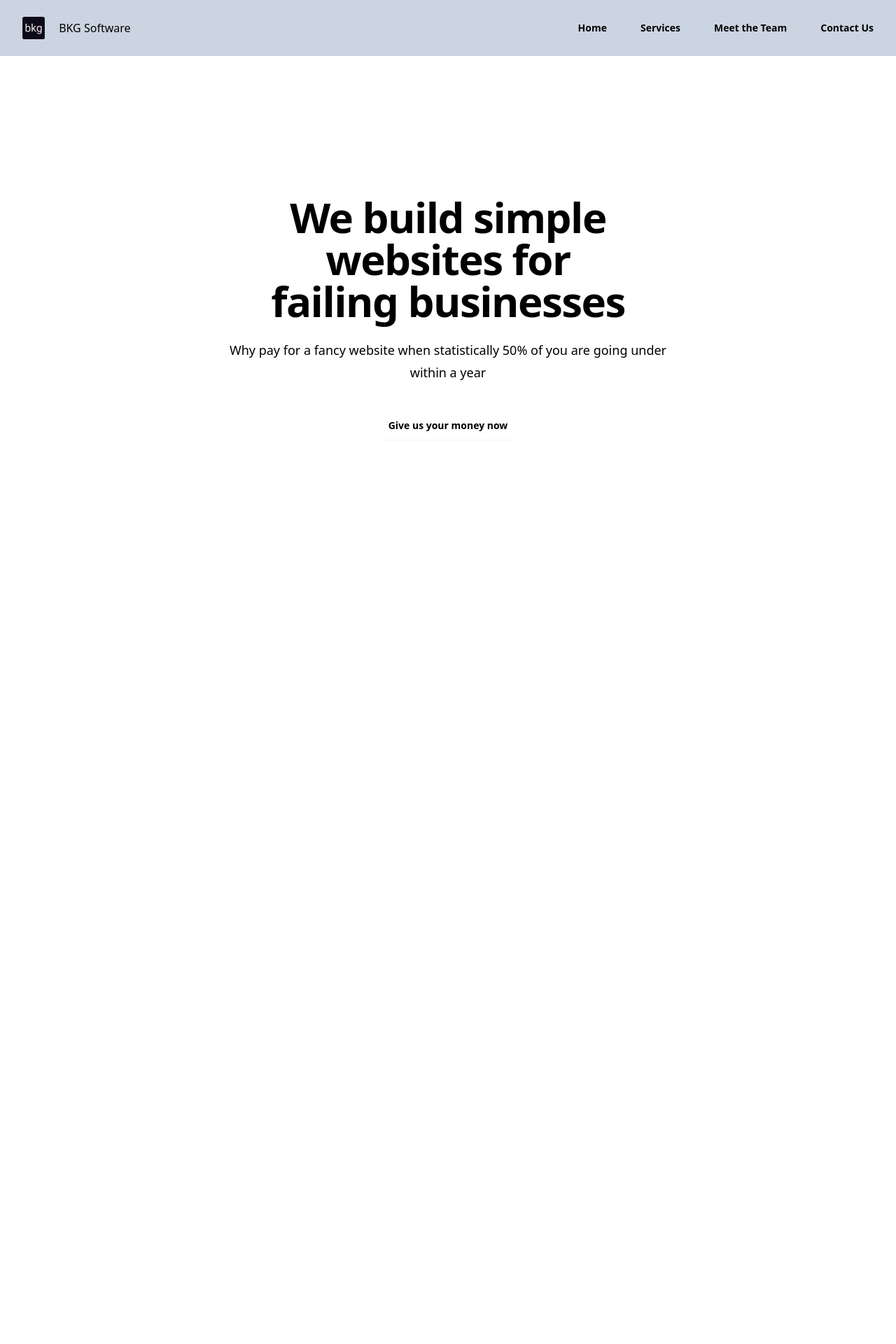
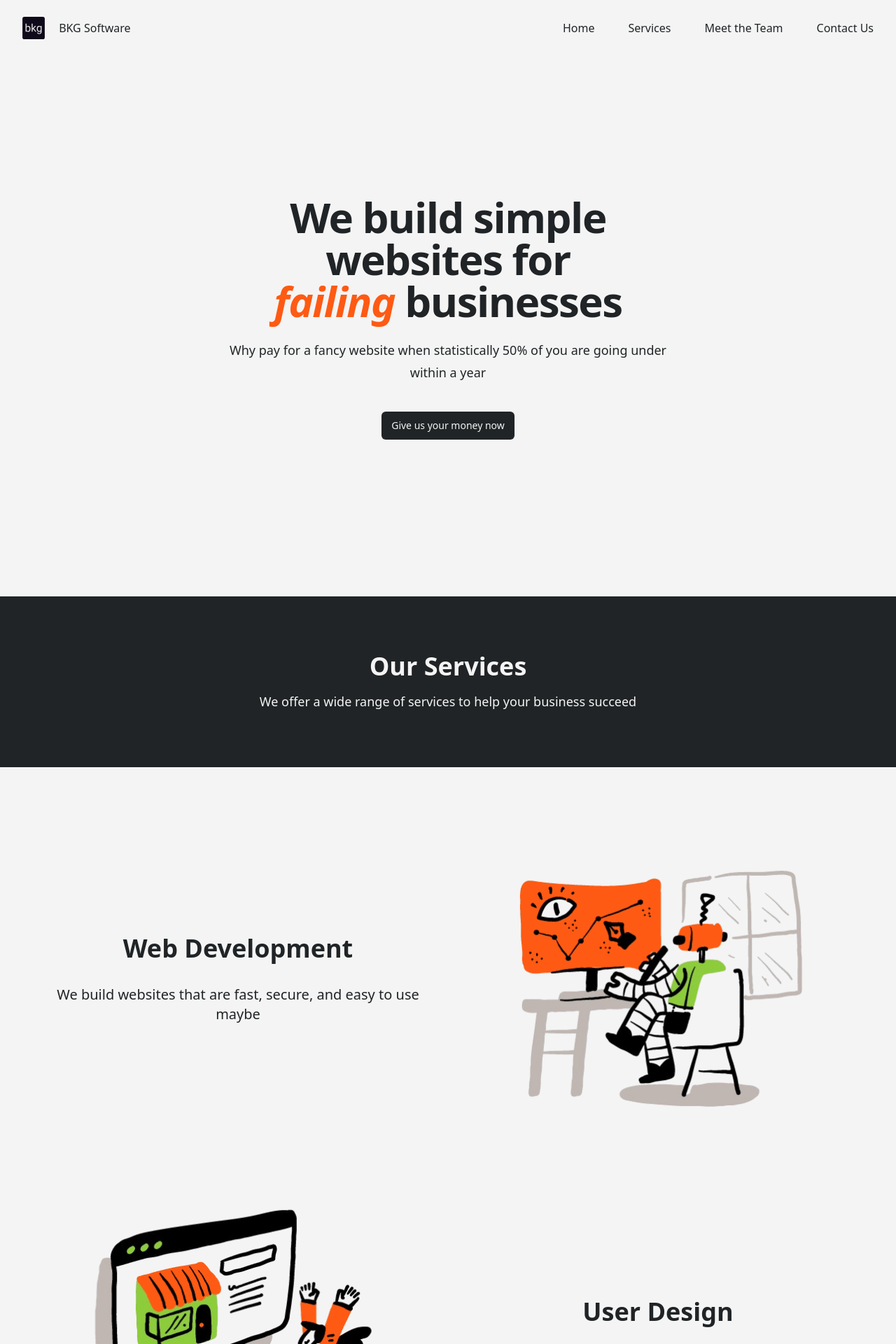
Before and after one commit to bkgsoftware/web, a React (Create React App) app: page /contact in a window 1280 px wide. Shown: the top 1920 px of the page at 70% size. Before the commit the page ends 852 px from the top, so only its background shows below. Built offline with nearby package versions, Linux system fonts and the light colour scheme.

Commit message:
homepage design kinda

```diff
--- a/src/App.js
+++ b/src/App.js
@@ -1,34 +1,19 @@
 import React from 'react';
-// import { BrowserRouter as Router, Route, Routes } from 'react-router-dom';
-// import LandingPage from './pages/LandingPage';
-// import ContactPage from './pages/ContactPage';
-// import NavBar from "./components/NavBar";
-// import AboutPage from "./pages/AboutPage";
 import Header from "./components/Header";
 import Hero from './components/Hero';
+import TitleSection from './components/TitleSection';
+import FeatureSection from './components/FeatureSection';
+import FeatureSectionImage1 from './assets/featuresection1.png';
+import FeatureSectionImage2 from './assets/featuresection2.png';
 
 function App() {
     return (
-      // <Router>
-      //     <NavBar></NavBar>
-
-      //     <Routes>
-      //         <Route path="/" element={<LandingPage/>}/>
-      //         <Route path="/about" element={<AboutPage/>}/>
-      //         <Route path="/contact" element={<ContactPage/>}/>
-      //     </Routes>
-      // </Router>
-    //   <div className="min-h-screen flex flex-col">
-    //     <Header />
-    //     <main className="flex-grow">
-    //       <WelcomeSection />
-    //       <ServicesSection />
-    //     </main>
-    //     <Footer />
-    //   </div>
     <div className="min-h-screen flex flex-col">
         <Header/>
         <Hero/>
+        <TitleSection title="Our Services" description="We offer a wide range of services to help your business succeed"/>
+        <FeatureSection title="Web Development" description="We build websites that are fast, secure, and easy to use maybe" imageSrc={FeatureSectionImage1} />
+        <FeatureSection title="User Design" description="Something about unique design for their yadda yadda yadda" imageSrc={FeatureSectionImage2} reverse='True' />
     </div>
     );
 }
--- /dev/null
+++ b/src/components/FeatureSection.js
@@ -0,0 +1,21 @@
+const FeatureSection = ({ title, description, imageSrc, reverse = false }) => (
+    <section className="pt-16 lg:pt-20 bg-white">
+      <div className="container mx-auto px-4 max-w-6xl">
+        <div className="grid gap-10 lg:gap-20 lg:grid-cols-2 content-center">
+          <div className={`flex flex-col justify-center ${reverse ? 'lg:order-2' : 'lg:order-1'}`}>
+            <h2 className="text-center text-3xl lg:text-4xl font-bold mb-8 text-black">
+              {title}
+            </h2>
+            <p className="text-center text-lg lg:text-xl text-black">
+              {description}
+            </p>
+          </div>
+          <div className={`mb-4 lg:mb-0 max-w-[275px] mx-auto lg:max-w-full ${reverse ? 'lg:order-1' : 'lg:order-2'}`}>
+            <img src={imageSrc} alt={title} className="w-full h-auto object-cover" />
+          </div>
+        </div>
+      </div>
+    </section>
+  );
+
+  export default FeatureSection;
--- a/src/components/Header.js
+++ b/src/components/Header.js
@@ -14,7 +14,7 @@ const Header = () => {
     const [mobileMenuOpen, setMobileMenuOpen] = useState(false)
 
   return (
-    <header className="absolute inset-x-0 top-0 z-50 bg-primary">
+    <header className="absolute inset-x-0 top-0 z-50 bg-white text-black">
         <nav aria-label="Global" className="flex items-center justify-between p-6 lg:px-8 max-w-screen-xl mx-auto">
           <div className="flex lg:flex-1">
             <a href="#" className="-m-1.5 p-1.5">
@@ -31,7 +31,7 @@ const Header = () => {
             <button
               type="button"
               onClick={() => setMobileMenuOpen(true)}
-              className="-m-2.5 inline-flex items-center justify-center rounded-md p-2.5 text-gray-700"
+              className="-m-2.5 inline-flex items-center justify-center rounded-md p-2.5 text-black"
             >
               <span className="sr-only">Open main menu</span>
               <Menu aria-hidden="true" className="h-6 w-6" />
@@ -39,7 +39,7 @@ const Header = () => {
           </div>
           <div className="hidden lg:flex lg:gap-x-12">
             {navigation.map((item) => (
-              <a key={item.name} href={item.href} className="text-sm font-semibold leading-6 text-gray-900">
+              <a key={item.name} href={item.href}>
                 {item.name}
               </a>
             ))}
@@ -47,7 +47,7 @@ const Header = () => {
         </nav>
         <Dialog open={mobileMenuOpen} onClose={setMobileMenuOpen} className="lg:hidden">
           <div className="fixed inset-0 z-50" />
-          <DialogPanel className="fixed inset-y-0 right-0 z-50 w-full overflow-y-auto bg-primary px-6 py-6 sm:max-w-sm sm:ring-1 sm:ring-gray-900/10">
+          <DialogPanel className="fixed inset-y-0 right-0 z-50 w-full overflow-y-auto bg-white px-6 py-6 sm:max-w-sm sm:ring-1 sm:ring-black sm:ring-opacity-30">
             <div className="flex items-center justify-between">
               <a href="#" className="-m-1.5 p-1.5">
                 <span className="sr-only">Your Company</span>
@@ -67,13 +67,13 @@ const Header = () => {
               </button>
             </div>
             <div className="mt-6 flow-root">
-              <div className="-my-6 divide-y divide-gray-500/10">
+              <div className="-my-6 divide-y divide-black divide-opacity-30">
                 <div className="space-y-2 py-6">
                   {navigation.map((item) => (
                     <a
                       key={item.name}
                       href={item.href}
-                      className="-mx-3 block rounded-lg px-3 py-2 text-base font-semibold leading-7 text-gray-900 hover:bg-gray-50"
+                      className="-mx-3 block rounded-lg px-3 py-2"
                     >
                       {item.name}
                     </a>
@@ -82,7 +82,7 @@ const Header = () => {
                 <div className="py-6">
                   <a
                     href="#"
-                    className="-mx-3 block rounded-lg px-3 py-2.5 text-base font-semibold leading-7 text-gray-900 hover:bg-gray-50"
+                    className="-mx-3 block rounded-lg px-3 py-2.5"
                   >
                     Log in
                   </a>
--- a/src/components/Hero.js
+++ b/src/components/Hero.js
@@ -1,6 +1,6 @@
 const Hero = () => {
     return (
-        <div className="relative isolate px-6 pt-14 lg:px-8">
+        <div className="relative isolate px-6 pt-14 lg:px-8 bg-white text-black">
             <div
             aria-hidden="true"
             className="absolute inset-x-0 -top-40 -z-10 transform-gpu overflow-hidden blur-3xl sm:-top-80"
@@ -9,7 +9,7 @@ const Hero = () => {
             <div className="mx-auto max-w-2xl py-32 sm:py-48 lg:py-56">
             <div className="text-center">
                 <h1 className="text-balance text-4xl font-bold tracking-tight text-gray-900 sm:text-6xl">
-                We build simple websites for failing businesses
+                We build simple websites for <span className="text-orange italic">failing</span> businesses
                 </h1>
                 <p className="mt-6 text-lg leading-8 text-gray-600">
                 Why pay for a fancy website when statistically 50% of you are going under within a year
@@ -17,7 +17,7 @@ const Hero = () => {
                 <div className="mt-10 flex items-center justify-center gap-x-6">
                 <a
                     href="#"
-                    className="rounded-md bg-indigo-600 px-3.5 py-2.5 text-sm font-semibold text-white shadow-sm hover:bg-indigo-500 focus-visible:outline focus-visible:outline-2 focus-visible:outline-offset-2 focus-visible:outline-indigo-600"
+                    className="rounded-md bg-black px-3.5 py-2.5 text-sm font-medium text-white shadow-sm hover:bg-black-500 focus-visible:outline focus-visible:outline-2 focus-visible:outline-offset-2 focus-visible:outline-black-600"
                 >
                     Give us your money now
                 </a>
--- /dev/null
+++ b/src/components/TitleSection.js
@@ -0,0 +1,8 @@
+const TitleSection = ({ title, description }) => (
+    <div className="text-center py-20 text-white bg-black">
+      <h2 className="text-4xl font-bold mb-4">{title}</h2>
+      <p className="text-lg text-gray-600">{description}</p>
+    </div>
+  );
+
+  export default TitleSection;
--- a/tailwind.config.js
+++ b/tailwind.config.js
@@ -8,6 +8,14 @@ module.exports = {
       'primary': '#cbd5e1',
       'secondary': '#64748b',
       'tertiary': '#334155',
+      'dark-blue': '#3D5A80',
+      'light-blue': '#98C1D9',
+      'light-gray': '#E0FBFC',
+      'dark-gray': '#293241',
+      'red-orange': '#EE6C4D',
+      'white': '#F4F4F4',
+      'black': '#202426',
+      'orange': '#ff5a13'
     },
     extend: {},
   },
```
Also changed, not shown: src/assets/featuresection1.png (added), src/assets/featuresection2.png (added).
